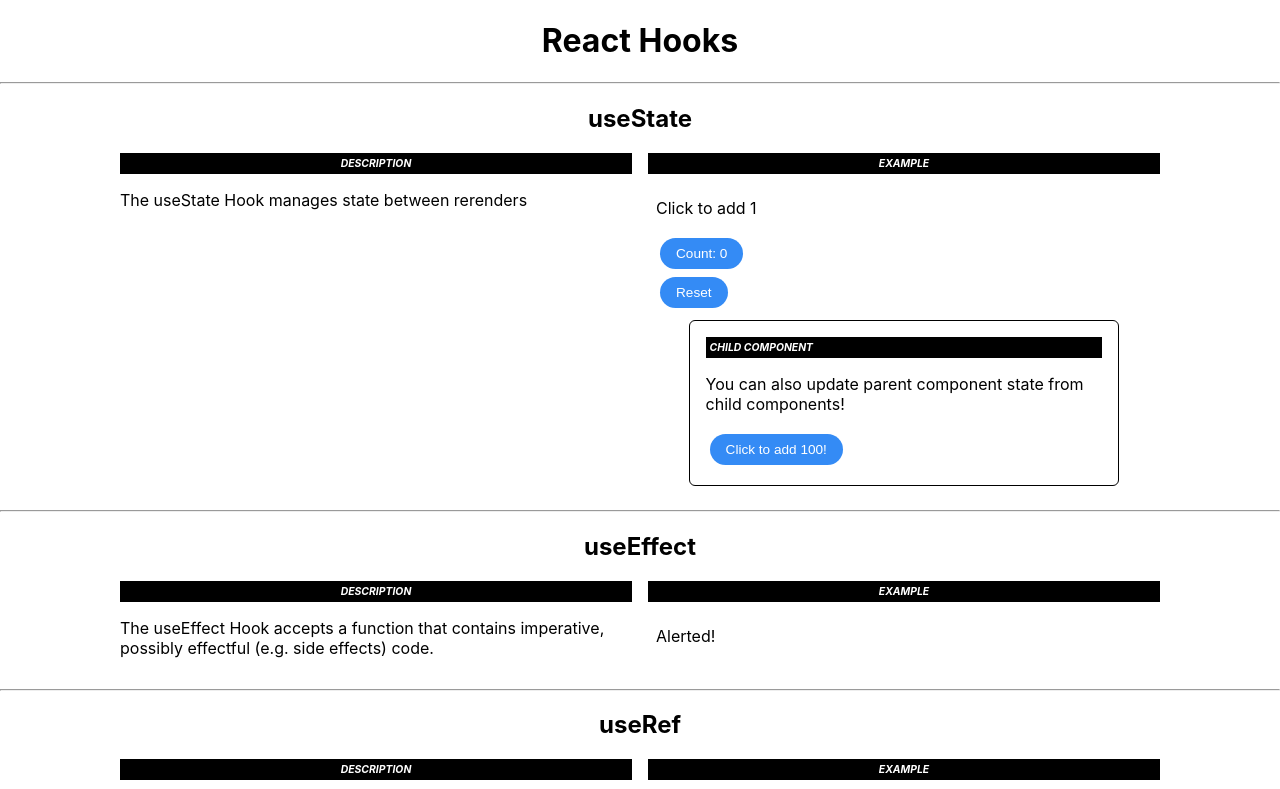
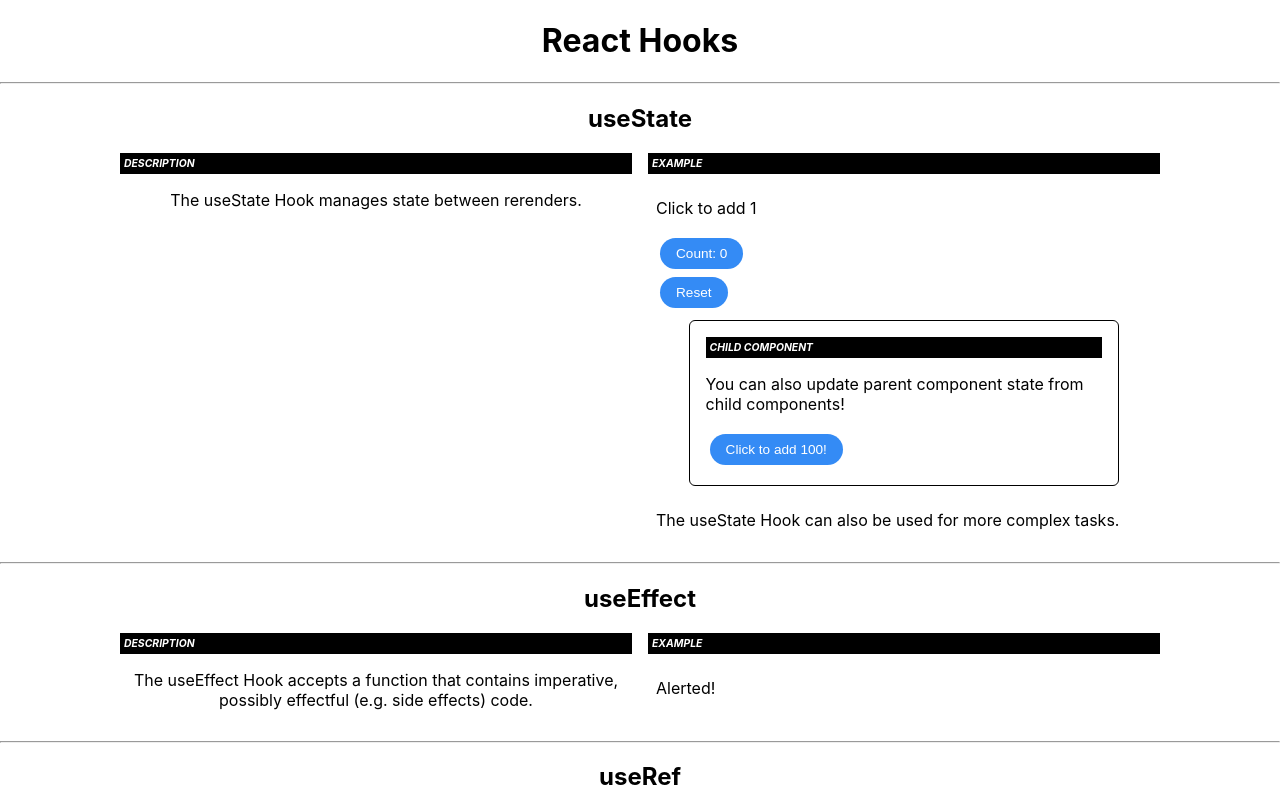
Before and after one commit to timmybytes/hooks, a React (Create React App) app: page / in a window 1280 px wide. Shown: the top 789 px of the page. Built offline with nearby package versions, Linux system fonts and the light colour scheme.

Commit message:
chore: Revise hooks, styling

```diff
--- a/src/App.css
+++ b/src/App.css
@@ -36,3 +36,49 @@
     transform: rotate(360deg);
   }
 }
+
+/* HOOK INFO */
+.hook-name {
+  font-size: 1.5rem;
+}
+
+.hook-container {
+  display: flex;
+  gap: 1rem;
+  justify-content: center;
+  align-items: stretch;
+  margin: 0 auto;
+  min-height: 100px;
+}
+
+.hook-container .left-column {
+  flex-basis: 40%;
+}
+
+.hook-container .right-column {
+  flex-basis: 40%;
+  display: flex;
+  flex-direction: column;
+}
+
+.right-column__content {
+  padding: 0.5rem;
+  border-radius: 6px;
+  display: flex;
+  flex-direction: column;
+  justify-content: center;
+  align-items: flex-start;
+  text-align: left;
+}
+
+.hook-container .column-label {
+  font-size: 0.65em;
+  font-style: italic;
+  font-weight: 700;
+  text-transform: uppercase;
+  padding: 0.25rem;
+  margin: 0;
+  background: #000;
+  color: #fff;
+  text-align: left;
+}
--- a/src/HookInfo.js
+++ b/src/HookInfo.js
@@ -3,69 +3,15 @@ import React from 'react';
 export default function HookInfo({ name, description, children }) {
   return (
     <div>
-      <h2>{name}</h2>
-      <div
-        style={{
-          gap: '1rem',
-          display: 'flex',
-          justifyContent: 'center',
-          alignItems: 'stretch',
-          margin: '0 auto',
-          minHeight: '100px',
-        }}>
-        <div style={{ flexBasis: '40%' }}>
-          <p
-            style={{
-              fontSize: '.65em',
-              fontStyle: 'italic',
-              fontWeight: '700',
-              textTransform: 'uppercase',
-              padding: '.25rem',
-              margin: 0,
-              background: '#000',
-              color: '#fff',
-            }}>
-            Description
-          </p>
-          <p
-            style={{
-              textAlign: 'left',
-            }}>
-            {description}
-          </p>
+      <h2 className='hook-name'>{name}</h2>
+      <div className='hook-container'>
+        <div className='left-column'>
+          <p className='column-label'>Description</p>
+          <p>{description}</p>
         </div>
-        <div
-          style={{
-            display: 'flex',
-            flexDirection: 'column',
-            flexBasis: '40%',
-          }}>
-          <p
-            style={{
-              fontSize: '.65em',
-              fontStyle: 'italic',
-              fontWeight: '700',
-              textTransform: 'uppercase',
-              padding: '.25rem',
-              margin: 0,
-              background: '#000',
-              color: '#fff',
-            }}>
-            Example
-          </p>
-          <div
-            style={{
-              padding: '.5rem',
-              borderRadius: '6px',
-              gridColumn: 3,
-              display: 'flex',
-              flexDirection: 'column',
-              justifyContent: 'center',
-              alignItems: 'flex-start',
-              textAlign: 'left',
-            }}>
-            {children}
-          </div>
+        <div className='right-column'>
+          <p className='column-label'>Example</p>
+          <div className='right-column__content'>{children}</div>
         </div>
       </div>
       <hr />
--- a/src/hooks/useContext.js
+++ b/src/hooks/useContext.js
@@ -1,4 +1,4 @@
-import React, { createContext, useContext, useState } from 'react';
+import React, { createContext, useContext } from 'react';
 import HookInfo from '../HookInfo';
 
 export const ExampleContext = createContext('initial context');
--- a/src/hooks/useReducer.js
+++ b/src/hooks/useReducer.js
@@ -1,11 +1,32 @@
-import React, { useReducer } from 'react';
+import React, { useContext, useReducer, useEffect } from 'react';
 import HookInfo from '../HookInfo';
+import { ExampleContext } from './useContext';
+
+const contextReducer = (action, state) => {
+  switch (state) {
+    case 'PARSE_STRING':
+      return action.string;
+    default:
+      return state;
+  }
+};
 
 const UseReducerComponent = () => {
-  //
+  // const context = useContext(ExampleContext);
+  // const [state, dispatch] = useReducer(contextReducer, context);
+
+  // useReducer needs a reducer and a state to call the reducer on, and can be destructured into the 'state' and a dispatcher function
+
+  // useEffect(() => {
+  //   const localContext = localStorage.setItem('context', context);
+
+  //   // dispatch({actionType: 'action name', anyOtherData})
+  //   if (localContext) {
+  //     dispatch({ action: 'PARSE_STRINGS', localContext });
+  //   }
+  // }, [context]);
   return (
-      <HookInfo name='useReducer' description='The useReducer Hook...'>
-      </HookInfo>
+    <HookInfo name='useReducer' description='The useReducer Hook...'></HookInfo>
   );
 };
 
--- a/src/hooks/useState.js
+++ b/src/hooks/useState.js
@@ -12,7 +12,7 @@ export default function UseStateComponent() {
   return (
     <HookInfo
       name='useState'
-      description='The useState Hook manages state between rerenders'>
+      description={'The useState Hook manages state between rerenders.'}>
       <p>Click to add 1</p>
       <button onClick={() => setCount(count => count + 1)}>
         Count: {count}
@@ -24,6 +24,7 @@ export default function UseStateComponent() {
         Reset
       </button>
       <ChildComponent onChange={handleHundred} />
+      <p>The useState Hook can also be used for more complex tasks.</p>
     </HookInfo>
   );
 }
@@ -60,3 +61,7 @@ function ChildComponent({ onChange }) {
     </div>
   );
 }
+
+export function complexState() {
+  //
+}
--- a/src/index.css
+++ b/src/index.css
@@ -10,6 +10,10 @@ body {
 code {
   font-family: source-code-pro, Menlo, Monaco, Consolas, 'Courier New',
     monospace;
+  font-size: 0.9rem;
+  background-color: lightgray;
+  padding: 3px 5px;
+  border-radius: 6px;
 }
 
 button {
```
